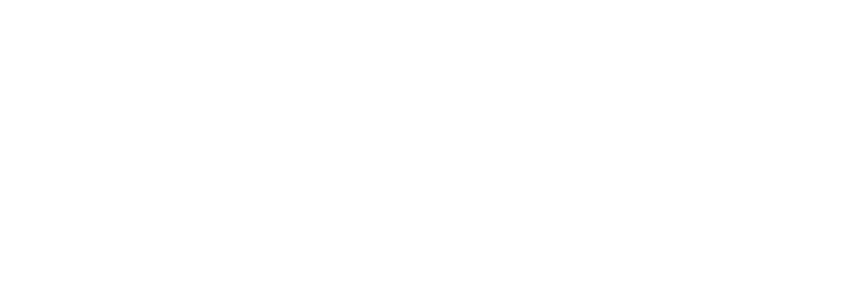
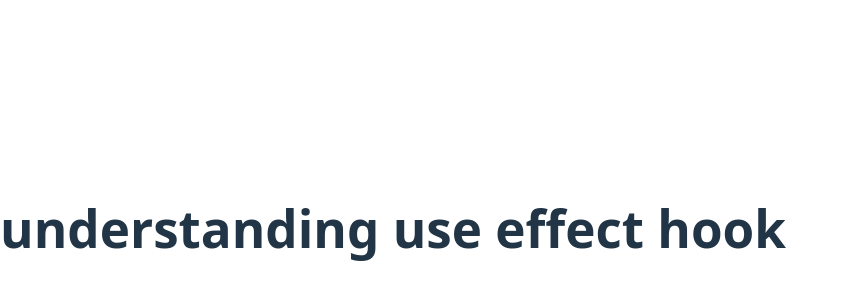
Before and after one commit to Aayushpradhan88-js/Full-Stack-SaaS-development-Course, a React (Vite) app in the folder Book-Management-System/client/: page /effect in a window 1280 px wide. Before the commit this address had no page. Shown: the part 172-472 px from the top of the page, without its empty margins (0-845 px from the left). Built offline with nearby package versions, Linux system fonts and the light colour scheme.

Commit message:
learning use effect

```diff
--- a/Book-Management-System/client/src/App.jsx
+++ b/Book-Management-System/client/src/App.jsx
@@ -1,18 +1,14 @@
 import React from 'react'
 import { BrowserRouter, Routes, Route } from 'react-router-dom'
 import Home from './Home'
+import Effect from './hooks/effect'
 
 function App() {
     return(
         <BrowserRouter>
             <Routes>
                 <Route path='/' element={<Home />} />
-                <Route path='/contacts/:id' element={
-                    <div>
-                        <a href="/">Go to home</a>
-                    </div>
-                }
-                     />
+                <Route path='/effect' element={<Effect />} />
             </Routes>
         </BrowserRouter>
     )
--- /dev/null
+++ b/Book-Management-System/client/src/hooks/Effect.jsx
@@ -0,0 +1,14 @@
+import { useEffect } from "react";
+
+function Effect() {
+
+    useEffect(() => {
+
+    }, [])
+
+    return (
+        <h1>understanding use effect hook</h1>
+    )
+};
+
+export default Effect;
```
Also changed, not shown: Book-Management-System/client/src/docs/React-note.md (+3 -0 lines).
